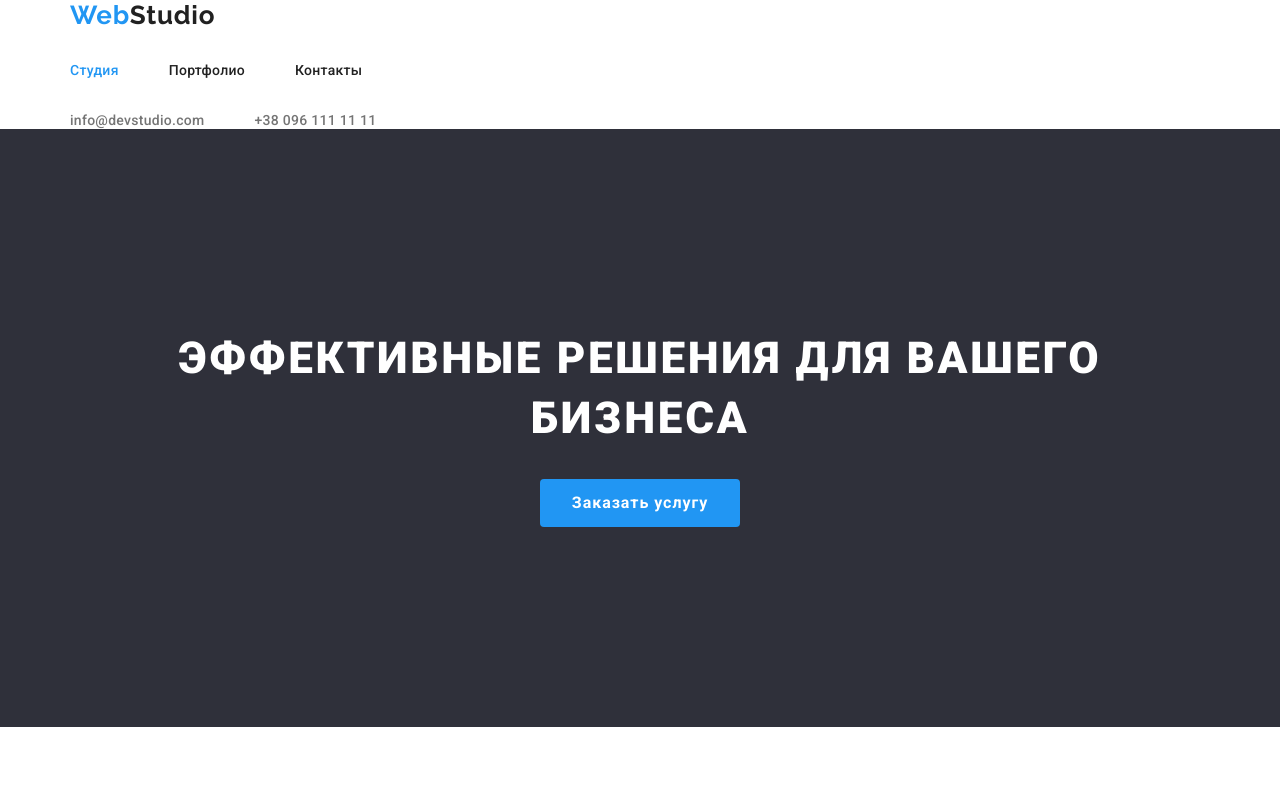
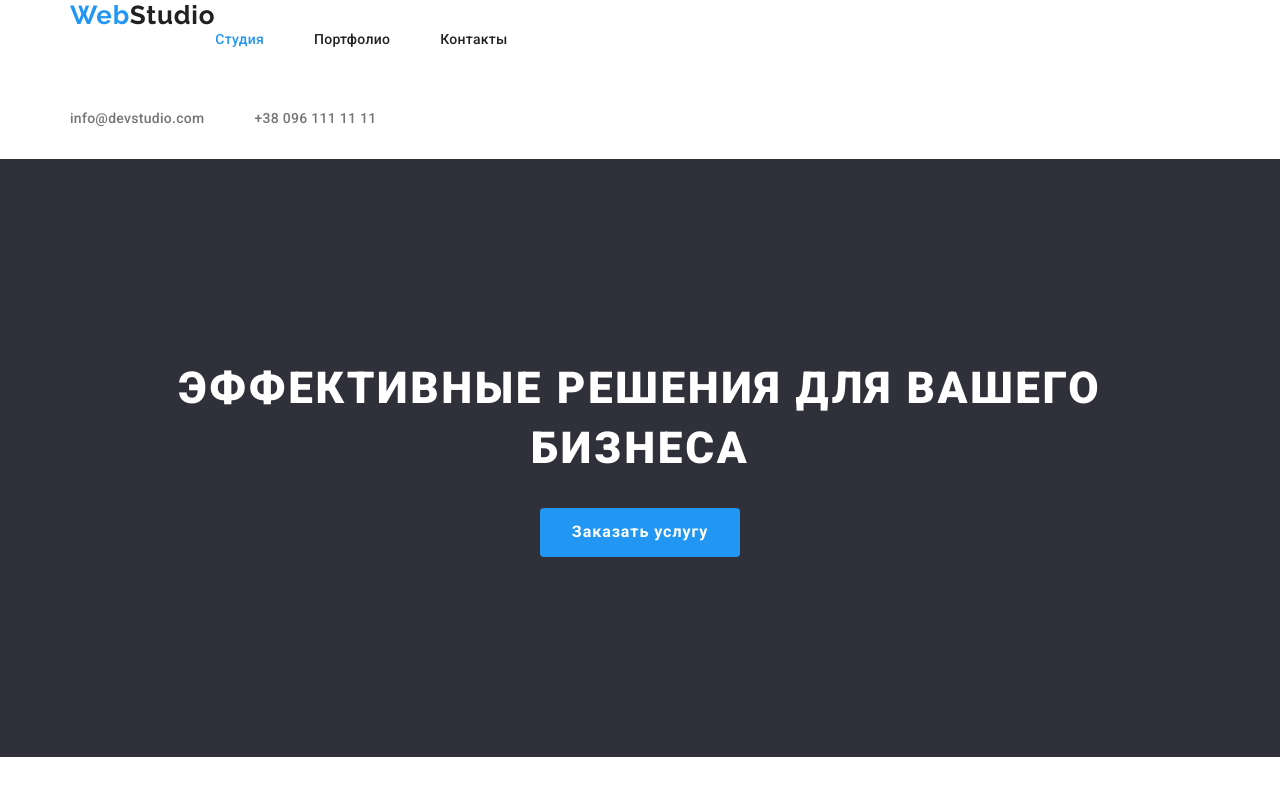
Before and after one commit to Denis-Chubrykov/goit-markup-hw-03, a plain HTML site: page index.html in a window 1280 px wide. Shown: the top 800 px of the page. Drawn offline with nearby package versions, Linux system fonts and the light colour scheme.

Commit message:
шапка геометрия

```diff
--- a/css/styles.css
+++ b/css/styles.css
@@ -30,6 +30,9 @@ ul {
   margin-right: auto;
 }
 /* шапка */
+.headerbox {
+  display: flex;
+}
 
 .header-nav-list {
   display: flex;
@@ -67,11 +70,15 @@ ul {
 .header-list {
   display: flex;
 }
-.header-mail {
+.header-item:not(:last-child) {
   margin-right: 50px;
 }
 .header-mail,
 .header-tel {
+  display: block;
+  padding-top: 32px;
+  padding-bottom: 32px;
+
   font-weight: 500;
   font-size: 14px;
   line-height: 1.1;
--- a/index.html
+++ b/index.html
@@ -20,7 +20,7 @@
   <body>
     <!--шапка страницы-->
     <header class="header">
-      <nav class="header-nav container">
+      <nav class="header-nav container headerbox">
         <a class="header-nav-logo" href="./index.html" lang="en"
           >Web<span class="logo">Studio</span></a
         >
```
